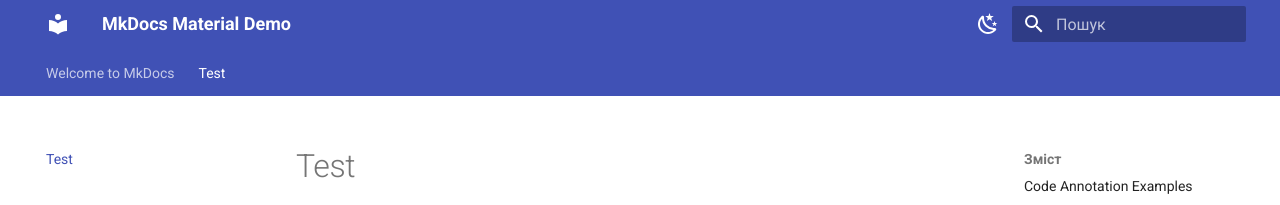
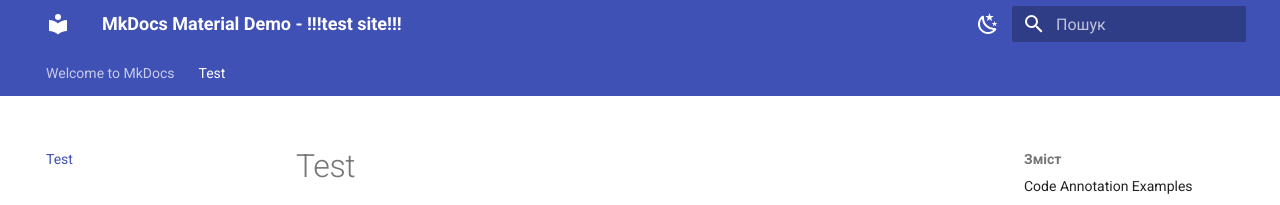
Before and after one commit to ob-man/mkdocs-material-demo, an MkDocs documentation site: the page built from docs/test.md, in a window 1280 px wide. Shown: the top 205 px of the page. Built offline with MkDocs 1.6.1 and Material for MkDocs 9.7.7, drawn with Linux system fonts in a browser that asks for light colours; emoji names are drawn with the system emoji font.

Commit message:
minor editing

```diff
--- a/mkdocs.yml
+++ b/mkdocs.yml
@@ -1,4 +1,4 @@
-site_name: MkDocs Material Demo
+site_name: MkDocs Material Demo - !!!test site!!!
 site_url: https://ob-man.github.io/mkdocs-material-demo/
 
 theme:
```
Also changed, not shown: docs/index.md (+2 -0 lines).
